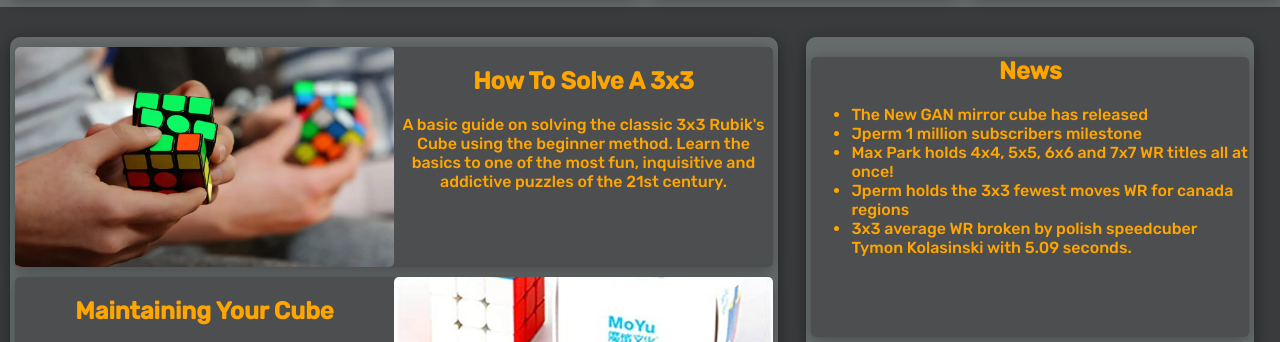
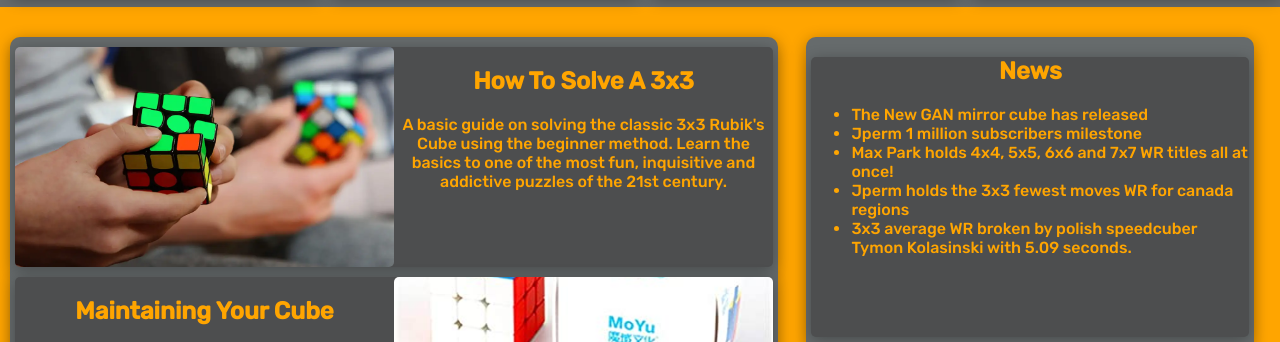
Before and after one commit to amalworks/amalworks.github.io, a plain HTML site: page index.html in a window 1280 px wide. Shown: the part 63-405 px from the top of the page. Drawn offline with Linux system fonts and the light colour scheme.

Commit message:
Update index.html

```diff
--- a/index.html
+++ b/index.html
@@ -18,7 +18,7 @@
             --box-shadow-2: 0 3px 15px rgba(0,0,0,.7);
         }
         body{
-            background-color: var(--color-background);
+            background-color: var(--color-secondary);
         }
         html{
             font-family: Rubik, serif;
```
